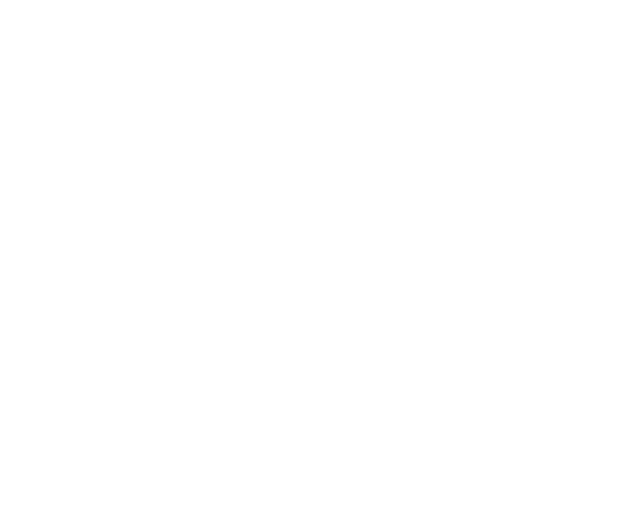
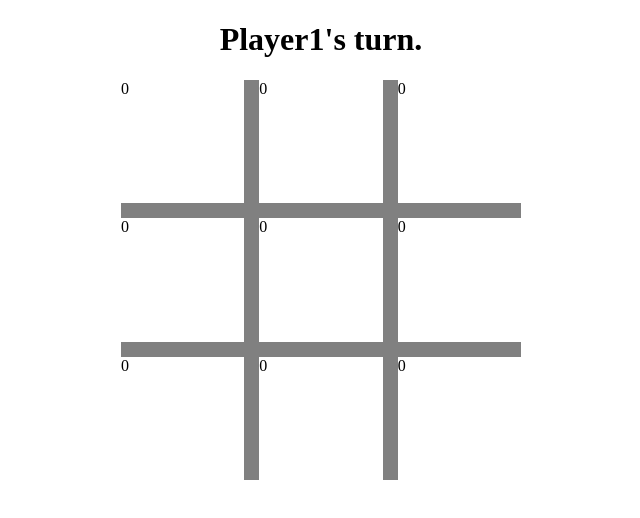
Before and after one commit to AEmin321/tic-tac-toe, a plain HTML site: page index.html in a window 1280 px wide. Shown: the whole page, without its empty margins (319-959 px from the left). Drawn offline with Linux system fonts and the light colour scheme.

Commit message:
Added the function to display tokens array

```diff
--- a/index.html
+++ b/index.html
@@ -8,6 +8,11 @@
     <title>Tic Tac Toe</title>
 </head>
 <body>
+    <div class="container">
+        <h1 class="active-player"></h1>
+        <div class="board">
+        </div>
+    </div>
     <script src="./script.js"></script>
 </body>
 </html>
--- a/script.js
+++ b/script.js
@@ -1,26 +1,23 @@
 function Gameboard () {
-  const column=3;
-  const rows=3;
+  const cells=9;
   const gameboard=[];
 
-  for (let i=0;i<rows;i++) {
-    gameboard[i]=[];
-    for (let j=0;j<column;j++) {
-      gameboard[i].push(cell());
-    }
+  for (let i=0;i<cells;i++) {
+    gameboard.push(cell());
+
   }
 
   const getBoard=()=>gameboard;
 
-  const dropToken= (row,column,player)=> {
-    if (gameboard[row][column].getValue()!==0) {
+  const dropToken= (cell,player)=> {
+    if (gameboard[cell].getValue()!==0) {
       return ;
     }
-    gameboard[row][column].setValue(player);
+    gameboard[cell].setValue(player);
   }
 
   const printBoard =()=> {
-    const printWithValues=gameboard.map((row)=>row.map((cell)=>cell.getValue()));
+    const printWithValues=gameboard.map((cell)=>cell.getValue());
     console.log(printWithValues);
   }
 
@@ -58,9 +55,12 @@ function gameManager () {
     activePlayer=activePlayer===players[0]?players[1]:players[0];
   }
 
-  const playRound=(row,column)=>{
-    board.dropToken(row,column,activePlayer.token);
-    printNewRound();
+
+
+  const playRound=(cell)=>{
+    board.dropToken(cell,activePlayer.token);
+    switchActivePlayer();
+    console.log(checkWin(board.getBoard(),'X'));
   }
 
   const printNewRound=()=>{
@@ -68,10 +68,41 @@ function gameManager () {
     console.log (`${getActivePlayer().name}`);
   };
 
-  playRound(0,0);
-  switchActivePlayer();
-  printNewRound();
-  playRound(0,0);
+
+  return {getActivePlayer,playRound,switchActivePlayer,getBoard:board.getBoard};
 }
 
-const game=gameManager();
+function screenManager () {
+  const game=gameManager();
+
+  const switchPlayerDiv=document.querySelector('.active-player');
+  const boardDiv=document.querySelector('.board');
+  const activePlayer=game.getActivePlayer();
+
+  const updateGame=()=>{
+    boardDiv.textContent='';
+    switchPlayerDiv.textContent=`${activePlayer.name}'s turn.`;
+    const board=game.getBoard();
+
+    board.forEach((cell,indexc) => {
+      const cellDiv=document.createElement('div');
+      cellDiv.dataset.cell=indexc;
+      cellDiv.classList.add('cell');
+      cellDiv.textContent=cell.getValue();
+      boardDiv.appendChild(cellDiv);
+    });
+  }
+
+  boardDiv.addEventListener('click',(e)=>{
+    const selectedCell=e.target.dataset.cell;
+
+    game.playRound(selectedCell);
+    console.log (selectedCell+" and thats it");
+
+    updateGame();
+  })
+
+  updateGame();
+}
+
+const game=screenManager();
--- a/styles.css
+++ b/styles.css
@@ -0,0 +1,28 @@
+body {
+    box-sizing: border-box;
+    padding: 0;
+    margin: 0;
+    height: 100vh;
+}
+
+.container {
+    display: flex;
+    flex-direction: column;
+    justify-content: center;
+    align-items: center;
+}
+
+.board {
+    width: 400px;
+    height: 400px;
+    background-color: gray;
+    display: grid;
+    grid-template-columns: repeat(3,1fr);
+    grid-template-rows: repeat(3,1fr);
+    gap: 15px;
+}
+
+.cell {
+    background-color: white;
+    cursor: pointer;
+}
```
